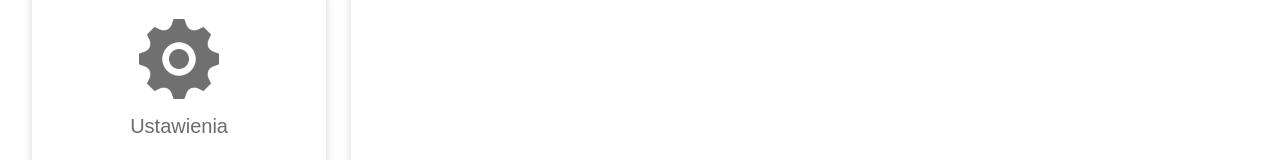
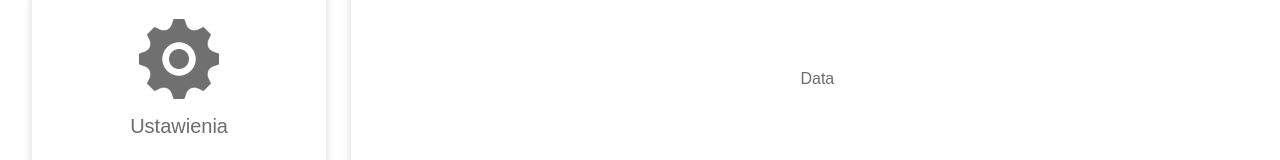
Before and after one commit to maxmarsz1/PV-Tracker-Frontend-V2, a React (Create React App) app: page /menu/1 in a window 1280 px wide. Shown: the part 335-495 px from the top of the page. Built offline with nearby package versions, Linux system fonts and the light colour scheme.

Commit message:
Updated routes

```diff
--- a/src/App.jsx
+++ b/src/App.jsx
@@ -10,8 +10,8 @@ import { DimmedContainer } from "./components/styles/Dimmed.styled";
 import Navbar from "./components/Navbar";
 import Sidebar from "./components/Sidebar";
 import Home from "./Home";
+import MainMenu from "./MainMenu";
 import { LightTheme, DarkTheme } from "./components/themes/Theme";
-import MainMenu from "./MainMenu";
 
 
 function App() {
@@ -45,8 +45,9 @@ function App() {
           }
           <Routes>
             <Route path="/" element={<Home darkTheme={darkTheme}/>} />
-            <Route path="/menu/:page" element={<MainMenu darkTheme={darkTheme}/>}>
-
+            <Route path="/menu/">
+              <Route path="" element={<MainMenu darkTheme={darkTheme}/>}/>
+              <Route path=":page" element={<MainMenu darkTheme={darkTheme}/>}/>
             </Route>
           </Routes>
         </Router>
--- a/src/MainMenu.jsx
+++ b/src/MainMenu.jsx
@@ -31,12 +31,12 @@ const MainMenu = ({darkTheme}) => {
                 <span className="menu-title">Ustawienia</span>
             </MenuButton>
             <MenuButton onClick={() => navigate('/menu/info')}>
-                <img src={darkTheme ? InfoDark : InfoLight} alt="arrow"/>
+                <img src={darkTheme ? InfoDark : InfoLight} alt="info"/>
                 <span className="menu-title">Informacje</span>
             </MenuButton>
             <DataItemBig>
                 {
-                 pages[page]
+                 pages[page] ? pages[page] : <Data />
                 }
             </DataItemBig>
         </DataContainer>
```
